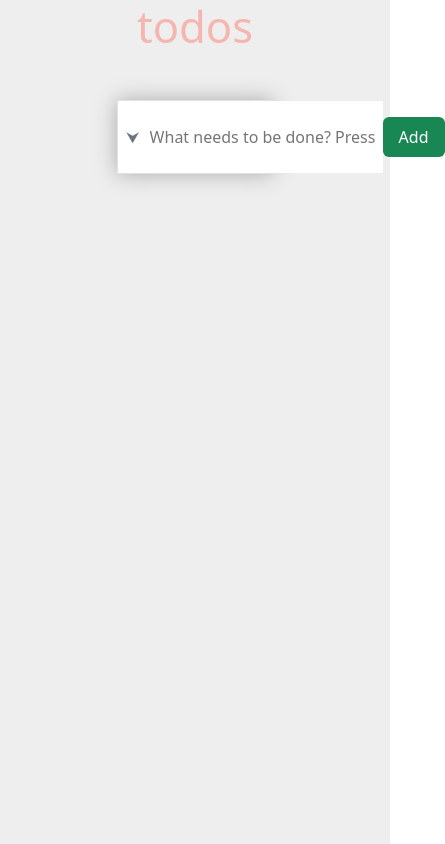
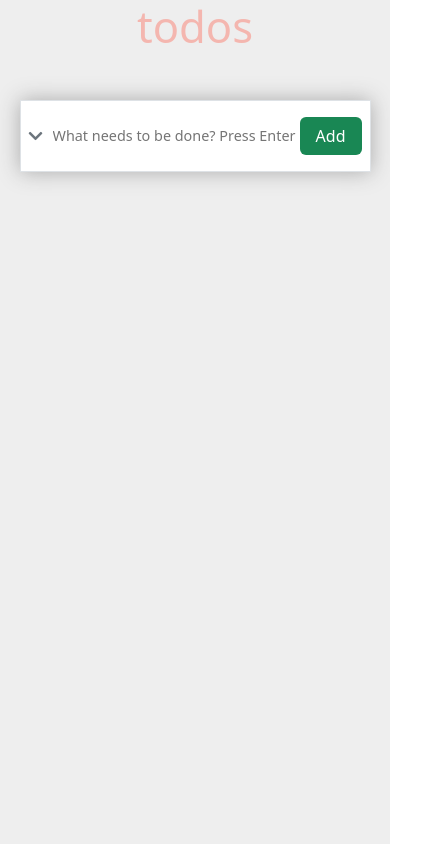
Before and after one commit to arman-ebrahimi/TodosApp, a React (Create React App) app: page / in a window 390 px wide. Shown: the whole page, 445 px wide, since content can reach past the window. Built offline with nearby package versions, Linux system fonts and the light colour scheme.

Commit message:
add responsiveness

```diff
--- a/public/index.html
+++ b/public/index.html
@@ -4,12 +4,12 @@
     <meta charset="utf-8" />
     <link rel="icon" href="%PUBLIC_URL%/tic.png" />
     <meta name="viewport" content="width=device-width, initial-scale=1" />
+    <link rel="stylesheet" href="https://cdnjs.cloudflare.com/ajax/libs/font-awesome/5.15.1/css/all.min.css">
     <meta name="theme-color" content="#000000" />
     <meta
       name="description"
       content="Web site created using create-react-app"
     />
-    <link rel="apple-touch-icon" href="%PUBLIC_URL%/logo192.png" />
     <!--
       manifest.json provides metadata used when your web app is installed on a
       user's mobile device or desktop. See https://developers.google.com/web/fundamentals/web-app-manifest/
--- a/src/App.css
+++ b/src/App.css
@@ -19,7 +19,7 @@
 .todos input {
   outline: 0;
 }
-.todos .btn-arrow:hover {
+.todos .btn-arrow:hover span {
   color: #333 !important;
 }
 .todos ul {
@@ -60,7 +60,7 @@
   background-color: transparent;
   border: solid 1px transparent;
   border-radius: 4px;
-  margin-right: 5px;
+  margin-right: 3px;
   color: grey;
 }
 .btn-menu:hover {
@@ -108,4 +108,45 @@
   z-index: 1;
 }
 
+@media screen and (max-width: 1100px) {
+  .todos input {
+    font-size: 0.95em;
+  }
+  .btn-menu, .clear-btn, .count-left {
+    font-size: 0.95em;
+  }
+}
+@media screen and (max-width: 992px) {
+  .todos {
+    width: 55%;
+  }
+  .todos input {
+    font-size: 0.9em;
+  }
+  .btn-menu, .clear-btn, .count-left {
+    font-size: 0.9em;
+  }
+}
+@media screen and (max-width: 778px) {
+  .todos {
+    width: 70%;
+  }
+  .btn-menu, .clear-btn, .count-left {
+    font-size: 0.85em;
+  }
+}
+@media screen and (max-width: 600px) {
+  .todos {
+    width: 80%;
+  }
+  .btn-menu, .clear-btn {
+    font-size: 0.8em;
+  }
+}
+@media screen and (max-width: 488px) {
+  .todos {
+    width: 90%;
+  }
+}
+
 /*# sourceMappingURL=App.css.map */
--- a/src/App.sass
+++ b/src/App.sass
@@ -19,7 +19,7 @@
   box-shadow: #aaa 0 0 20px
   input
     outline: 0
-  .btn-arrow:hover
+  .btn-arrow:hover span
     color: #333 !important
   ul
     list-style-type: none
@@ -45,7 +45,7 @@
   background-color: transparent
   border: solid 1px transparent
   border-radius: 4px
-  margin-right: 5px
+  margin-right: 3px
   color: grey
   &:hover
     border: solid 1px #aaaaaa
@@ -77,3 +77,29 @@
   width: 100%
   position: absolute
   z-index: 1
+@media screen and (max-width: 1100px)
+  .todos
+    input
+      font-size: 0.95em
+  .btn-menu, .clear-btn, .count-left
+    font-size: 0.95em
+@media screen and (max-width: 992px)
+  .todos
+    width: 55%
+    input
+      font-size: 0.9em
+  .btn-menu, .clear-btn, .count-left
+    font-size: 0.9em
+@media screen and (max-width: 778px)
+  .todos
+    width: 70%
+  .btn-menu, .clear-btn, .count-left
+    font-size: 0.85em
+@media screen and (max-width: 600px)
+  .todos
+    width: 80%
+  .btn-menu, .clear-btn
+    font-size: 0.8em
+@media screen and (max-width: 488px)
+  .todos
+    width: 90%
--- a/src/Components/footerMenu.js
+++ b/src/Components/footerMenu.js
@@ -8,7 +8,7 @@ export const FooterMenu = ({number, changeList, list}) => {
     }
     return(
         <div className="d-flex justify-content-between mx-2">
-            <p className="text-secondary">{number} items left</p>
+            <p className="text-secondary count-left">{number} items left</p>
             <div>
                 <button name="all" onClick={changeList} className={`${list === "all" && "focusBtn"} btn-menu`}>All</button>
                 <button name="active" onClick={changeList} className={`${list === "active" && "focusBtn"} btn-menu`}>Active</button>
--- a/src/Components/todos.js
+++ b/src/Components/todos.js
@@ -55,7 +55,7 @@ export const Todos = () => {
     return(
         <div className="border bg-white todos">
             <div className="d-flex">
-                <button onClick={selectAllItems} title="select all items" className="bg-white border-0 px-2 text-secondary btn-arrow"><span>&#x2B9F;</span></button>
+                <button onClick={selectAllItems} title="select all items" className="bg-white border-0 px-2 text-secondary btn-arrow"><span className="fa fa-chevron-down"></span></button>
                 <input onChange={(e) => setNewTodo(e.target.value)} type="text" value={newTodo} autoFocus
                        placeholder="What needs to be done? Press Enter or Add" className="flex-grow-1 py-4 border-0" onKeyUp={addTodo} />
                 <button className="bg-success border-0 text-white rounded my-3 me-2 px-3" onClick={addTodo}>Add</button>
```
Also changed, not shown: 1 other file (tests, documents, lock files or other folders).
